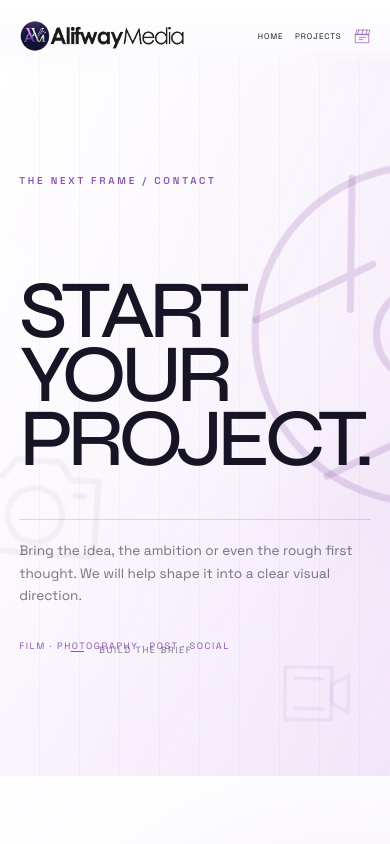
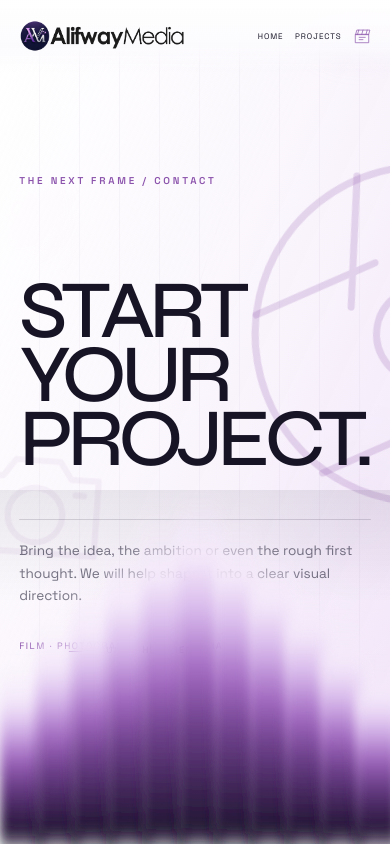
Before and after one commit to Woonhoong/Alifway, a Next.js app: page /contact in a window 390 px wide. Shown: the top 844 px of the page. Built offline with nearby package versions, Linux system fonts and the light colour scheme.

Commit message:
Add branded scroll-rise footer glow

```diff
--- a/app/globals.css
+++ b/app/globals.css
@@ -1462,18 +1462,59 @@ main,
 .contact-process li:hover > i { transform: rotate(12deg) scale(.9); }
 
 .site-footer-expanded {
+  display: block;
+  margin: 0;
+  padding: 0;
+  isolation: isolate;
+  overflow: clip;
+  border: 0;
+  background: linear-gradient(145deg, #171429, #211832 65%, #16142b);
+  color: rgba(255,255,255,.65);
+}
+.ruixen-footer-content {
+  position: relative;
+  z-index: 2;
+  display: grid;
   min-height: 560px;
-  margin: 0;
   padding: 7rem clamp(1.3rem,4vw,4.5rem) 2.5rem;
   grid-template-columns: .7fr 1.3fr;
   grid-template-rows: 1fr auto;
   align-items: start;
   gap: 4rem 7vw;
-  border: 0;
   background:
     radial-gradient(circle at 76% 18%, rgba(139,83,172,.22), transparent 28rem),
-    linear-gradient(145deg, #171429, #211832 65%, #16142b);
-  color: rgba(255,255,255,.65);
+    linear-gradient(180deg, rgba(23,20,41,.98), rgba(23,20,41,.78) 74%, rgba(23,20,41,.12));
+}
+.ruixen-gradient-band {
+  z-index: 1;
+  overflow: hidden;
+  backface-visibility: hidden;
+}
+.ruixen-gradient-band::after {
+  content: "";
+  position: absolute;
+  inset: 0;
+  background:
+    linear-gradient(180deg, rgba(23,20,41,.08), transparent 32%),
+    radial-gradient(circle at 50% 100%, rgba(255,255,255,.12), transparent 48%);
+  mix-blend-mode: soft-light;
+}
+.ruixen-gradient-svg { display: block; width: 100%; height: 100%; }
+.ruixen-footer-content::after {
+  content: "Alifway Media · Vision in motion · Dubai · UAE";
+  position: absolute;
+  z-index: -1;
+  right: clamp(1.3rem,4vw,4.5rem);
+  bottom: 13%;
+  color: rgba(255,255,255,.035);
+  font-family: var(--display);
+  font-size: clamp(2rem, 6.2vw, 7rem);
+  font-weight: 600;
+  letter-spacing: -.055em;
+  line-height: .85;
+  text-align: right;
+  text-transform: uppercase;
+  white-space: nowrap;
 }
 .site-footer-expanded a { justify-self: auto; }
 .footer-brand { display: flex; align-items: center; gap: 1.2rem; }
@@ -1532,7 +1573,9 @@ main,
   .contact-process li > p { grid-column: 2; }
   .contact-process li > i { grid-column: 3; grid-row: 1/3; width: 42px; height: 42px; }
 
-  .site-footer-expanded { min-height: 660px; margin: 0; padding: 5rem 1.2rem 2rem; grid-template-columns: 1fr; grid-template-rows: auto auto auto 1fr; gap: 3rem; }
+  .site-footer-expanded { min-height: 0; margin: 0; padding: 0; }
+  .ruixen-footer-content { min-height: 660px; padding: 5rem 1.2rem 2rem; grid-template-columns: 1fr; grid-template-rows: auto auto auto 1fr; gap: 3rem; }
+  .ruixen-footer-content::after { right: 1.2rem; bottom: 8%; font-size: clamp(2rem, 12vw, 4rem); white-space: normal; }
   .site-footer-expanded .footer-brand img { display: block; width: 68px; height: 62px; }
   .footer-contact { grid-template-columns: 1fr; }
   .footer-contact > a:first-of-type { font-size: clamp(3.2rem,16vw,5.5rem); }
@@ -1544,6 +1587,7 @@ main,
 
 @media (prefers-reduced-motion: reduce) {
   .site-ambient { display: none; }
+  .ruixen-gradient-band { display: none; }
   .contact-teaser-atmosphere > span,
   .contact-hero-atmosphere > span,
   .contact-light { animation: none !important; }
--- a/app/site-chrome.tsx
+++ b/app/site-chrome.tsx
@@ -1,4 +1,5 @@
 import MediaIcon from "./media-icons";
+import { RuixenGradientFooter } from "@/components/ui/ruixen-gradient-footer";
 
 type HeaderProps = {
   current?: "home" | "projects" | "contact";
@@ -61,7 +62,7 @@ export function ContactTeaser({ label = "The next frame / 06" }: { label?: strin
 }
 
 export function SiteFooter() {
-  return <footer className="site-footer site-footer-expanded">
+  return <RuixenGradientFooter className="site-footer site-footer-expanded">
     <div className="footer-brand">
       <img src="/assets/alifway_media_white_monogram_transparent.png" alt="" />
       <p>Alifway Media<br /><span>Dubai · UAE</span></p>
@@ -86,5 +87,5 @@ export function SiteFooter() {
       <p>Alifway Media © 2026</p>
       <a className="footer-media-link" href="#top">Top <span className="media-nav-symbol" aria-hidden="true"><MediaIcon name="aperture" /></span></a>
     </div>
-  </footer>;
+  </RuixenGradientFooter>;
 }
--- /dev/null
+++ b/components/ui/ruixen-gradient-footer.tsx
@@ -0,0 +1,168 @@
+"use client";
+
+import {
+  useEffect,
+  useId,
+  useRef,
+  useState,
+  type CSSProperties,
+  type ReactNode,
+} from "react";
+
+type Stop = { offset: number; color: string };
+
+const VIEWBOX_WIDTH = 1271;
+const VIEWBOX_HEIGHT = 599;
+
+const ALIFWAY_STOPS: Stop[] = [
+  { offset: 0, color: "#120D20" },
+  { offset: 0.17, color: "#38204F" },
+  { offset: 0.34, color: "#6A3C88" },
+  { offset: 0.51, color: "#A56CC4" },
+  { offset: 0.67, color: "#D7B7EB" },
+  { offset: 0.82, color: "#F4E9FA" },
+  { offset: 1, color: "#F4E9FA00" },
+];
+
+function bellHeights(n: number, peak: number, valley: number): number[] {
+  const out: number[] = [];
+  const mid = (n - 1) / 2;
+
+  for (let i = 0; i < n; i += 1) {
+    const t = mid === 0 ? 0 : Math.abs(i - mid) / mid;
+    const eased = 1 - Math.pow(t, 1.24);
+    out.push(peak * VIEWBOX_HEIGHT * (valley + (1 - valley) * eased));
+  }
+
+  return out;
+}
+
+const clamp01 = (value: number) => Math.max(0, Math.min(1, value));
+
+export interface RuixenGradientFooterProps {
+  children?: ReactNode;
+  gradientHeight?: string;
+  minReveal?: number;
+  bars?: number;
+  blur?: number;
+  peak?: number;
+  valley?: number;
+  stops?: Stop[];
+  className?: string;
+  style?: CSSProperties;
+}
+
+export function RuixenGradientFooter({
+  children,
+  gradientHeight = "clamp(280px, 42vh, 460px)",
+  minReveal = 0.022,
+  bars = 11,
+  blur = 18,
+  peak = 0.98,
+  valley = 0.5,
+  stops = ALIFWAY_STOPS,
+  className,
+  style,
+}: RuixenGradientFooterProps) {
+  const uid = useId().replace(/:/g, "");
+  const bandRef = useRef<HTMLDivElement>(null);
+  const [progress, setProgress] = useState(minReveal);
+
+  useEffect(() => {
+    const element = bandRef.current;
+    if (!element) return;
+
+    const documentRoot = element.ownerDocument;
+    const view = documentRoot.defaultView ?? window;
+    let frame = 0;
+
+    const measure = () => {
+      frame = 0;
+      const height = element.offsetHeight || 1;
+      const scrollLeft =
+        documentRoot.documentElement.scrollHeight - view.innerHeight - view.scrollY;
+      const reveal = clamp01((height - scrollLeft) / height);
+      setProgress(minReveal + (1 - minReveal) * reveal);
+    };
+
+    const requestMeasure = () => {
+      if (frame) return;
+      frame = view.requestAnimationFrame(measure);
+    };
+
+    measure();
+    view.addEventListener("scroll", requestMeasure, { passive: true });
+    view.addEventListener("resize", requestMeasure, { passive: true });
+
+    return () => {
+      if (frame) view.cancelAnimationFrame(frame);
+      view.removeEventListener("scroll", requestMeasure);
+      view.removeEventListener("resize", requestMeasure);
+    };
+  }, [minReveal]);
+
+  const columnWidth = VIEWBOX_WIDTH / bars;
+
+  return (
+    <footer
+      className={className}
+      style={{ paddingBottom: gradientHeight, ...style }}
+    >
+      <div className="ruixen-footer-content">{children}</div>
+
+      <div
+        ref={bandRef}
+        className="ruixen-gradient-band"
+        aria-hidden="true"
+        style={{
+          position: "fixed",
+          left: 0,
+          right: 0,
+          bottom: 0,
+          height: gradientHeight,
+          pointerEvents: "none",
+          transformOrigin: "bottom",
+          transform: `scaleY(${progress})`,
+          willChange: "transform",
+        }}
+      >
+        <svg
+          className="ruixen-gradient-svg"
+          viewBox={`0 0 ${VIEWBOX_WIDTH} ${VIEWBOX_HEIGHT}`}
+          preserveAspectRatio="none"
+          fill="none"
+          xmlns="http://www.w3.org/2000/svg"
+        >
+          <defs>
+            <linearGradient id={`footer-gradient-${uid}`} x1="0" y1="1" x2="0" y2="0">
+              {stops.map((stop, index) => (
+                <stop key={index} offset={stop.offset} stopColor={stop.color} />
+              ))}
+            </linearGradient>
+            <filter
+              id={`footer-blur-${uid}`}
+              x="-50%"
+              y="-50%"
+              width="200%"
+              height="200%"
+            >
+              <feGaussianBlur stdDeviation={blur} />
+            </filter>
+          </defs>
+
+          {bellHeights(bars, peak, valley).map((barHeight, index) => (
+            <g key={index} filter={`url(#footer-blur-${uid})`}>
+              <rect
+                x={index * columnWidth}
+                y={VIEWBOX_HEIGHT - barHeight}
+                width={columnWidth * 1.23}
+                height={barHeight}
+                fill={`url(#footer-gradient-${uid})`}
+              />
+            </g>
+          ))}
+        </svg>
+      </div>
+    </footer>
+  );
+}
```
